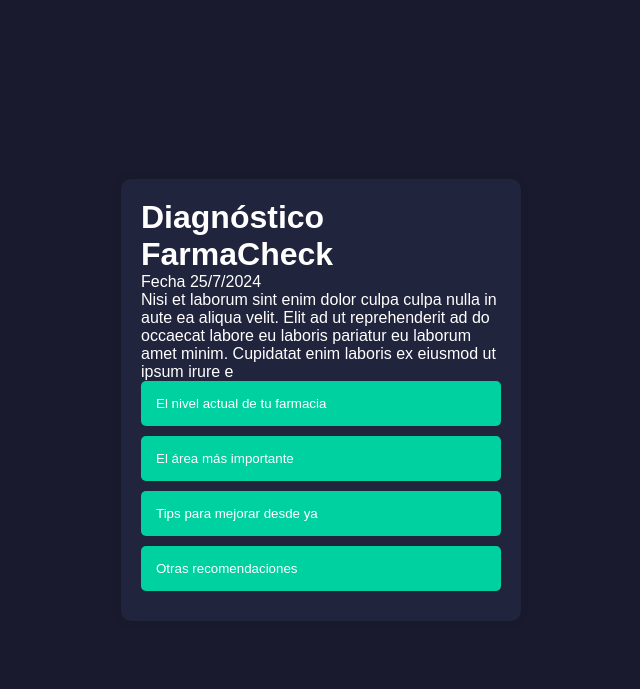
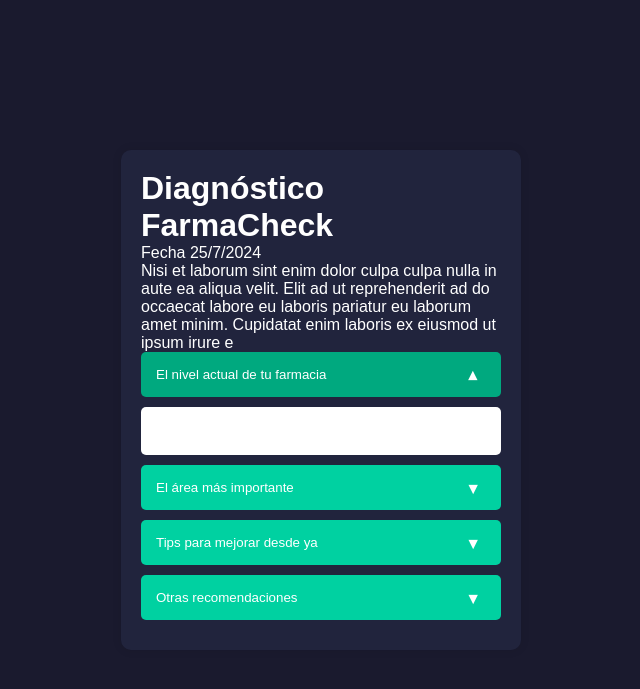
Before and after one commit to barrerot/farmacheck, a PHP site: page /diagnostico.php in a window 1280 px wide, after a click on "El nivel actual de tu farmacia". Shown: the top 689 px of the page, without its empty margins (319-959 px from the left). Run offline with PHP 8.4, Linux system fonts and the light colour scheme; the visitor is signed in with stand-in values (Sample User, id 1); tables that the repository leaves empty or names only in its code hold one stand-in row (values such as "Sample post").

Commit message:
diagnostico formed

```diff
--- a/diagnostico.php
+++ b/diagnostico.php
@@ -7,33 +7,42 @@
     die("Error de conexión: " . $mysqli->connect_error);
 }
 
-$session_id = $_SESSION['session_id'];
+$session_id = isset($_GET['session_id']) ? $_GET['session_id'] : $_SESSION['session_id'];
 
 // Obtener respuestas del cuestionario
-$result = $mysqli->query("SELECT p.necesidad, p.descripcion, r.respuesta FROM respuestas r JOIN preguntas p ON r.pregunta_id = p.id WHERE r.session_id = '$session_id'");
+$result = $mysqli->query("SELECT p.nivel, p.necesidad, p.descripcion, r.respuesta FROM respuestas r JOIN preguntas p ON r.pregunta_id = p.id WHERE r.session_id = '$session_id'");
 $respuestas = $result->fetch_all(MYSQLI_ASSOC);
 
+// Verificar si se obtuvieron respuestas
+if (empty($respuestas)) {
+    die("No se encontraron respuestas para la sesión proporcionada.");
+}
+
 // Determinar el nivel actual y el área más importante
+$niveles = ['Fundamental', 'Básico', 'Avanzado', 'Diferencial'];
 $nivel_actual = 'Fundamental';
 $areas_importantes = [];
+$contador_nos = 0;
+
 foreach ($respuestas as $respuesta) {
     if ($respuesta['respuesta'] === 'No') {
         $areas_importantes[] = $respuesta;
+        $contador_nos++;
+    }
+    if ($respuesta['respuesta'] === 'No' && in_array($respuesta['nivel'], $niveles)) {
+        $nivel_actual = $respuesta['nivel'];
     }
 }
 
+// Asegurarse de que hay al menos dos respuestas con "No" para mostrar el nivel
+if ($contador_nos < 2) {
+    $nivel_actual = 'Nivel insuficiente para determinar';
+}
+
 // Encontrar el área más importante (el item del cuestionario más alto marcado como "No")
-$area_mas_importante = !empty($areas_importantes) ? $areas_importantes[0] : ['necesidad' => 'No se encontraron áreas importantes', 'descripcion' => ''];
-
-// Obtener tips para mejorar (esto puede ser estático o basado en las respuestas)
-$tips_mejora = [
-    "Implementa un sistema de gestión para mejorar la eficiencia.",
-    "Capacita a tu personal en las mejores prácticas de atención al cliente.",
-    "Revisa tus inventarios y optimiza el stock para evitar pérdidas."
-];
+$area_mas_importante = !empty($areas_importantes) ? $areas_importantes[0] : ['necesidad' => 'No se encontraron áreas importantes', 'descripcion' => 'No hay áreas identificadas como más importantes en este momento.'];
 
 $mysqli->close();
-session_destroy();
 ?>
 
 <!DOCTYPE html>
@@ -43,9 +52,60 @@
     <meta name="viewport" content="width=device-width, initial-scale=1.0">
     <title>Diagnóstico FarmaCheck</title>
     <link rel="stylesheet" href="src/css/styles.css">
+    <style>
+        .accordion {
+            background-color: #00d1a1;
+            color: white;
+            cursor: pointer;
+            padding: 15px;
+            width: 100%;
+            text-align: left;
+            border: none;
+            outline: none;
+            transition: background-color 0.3s, transform 0.3s;
+            border-radius: 5px;
+            margin-bottom: 10px;
+            position: relative;
+        }
+
+        .accordion:hover,
+        .accordion.active {
+            background-color: #00a97f;
+        }
+
+        .accordion::after {
+            content: '\25BC';
+            font-size: 16px;
+            position: absolute;
+            right: 20px;
+            transition: transform 0.3s;
+        }
+
+        .accordion.active::after {
+            transform: rotate(180deg);
+        }
+
+        .panel {
+            display: none;
+            background-color: white;
+            color: black;
+            overflow: hidden;
+            padding: 15px;
+            border-radius: 5px;
+            margin-bottom: 10px;
+        }
+
+        .panel img {
+            width: 100%;
+            margin-bottom: 10px;
+        }
+
+        .active + .panel {
+            display: block;
+        }
+    </style>
     <script>
-        function toggleAccordion(id) {
-            var element = document.getElementById(id);
+        function toggleAccordion(element) {
             element.classList.toggle('active');
             var panel = element.nextElementSibling;
             if (panel.style.display === "block") {
@@ -61,36 +121,35 @@
         <h1>Diagnóstico FarmaCheck</h1>
         <p>Fecha <?php echo date('j/n/Y'); ?></p>
         <p>Nisi et laborum sint enim dolor culpa culpa nulla in aute ea aliqua velit. Elit ad ut reprehenderit ad do occaecat labore eu laboris pariatur eu laborum amet minim. Cupidatat enim laboris ex eiusmod ut ipsum irure e</p>
-        <button class="accordion" onclick="toggleAccordion('nivelActual')">El nivel actual de tu farmacia</button>
-        <div class="panel" id="nivelActual">
-            <img src="src/images/piramide.png" alt="Pirámide de Nivel">
-            <p>Tu farmacia está en nivel de lo <?php echo $nivel_actual; ?>.</p>
-            <p>Incididunt consequat eu ut incididunt officia pariatur commodo eiusmod ad culpa dolore qui.</p>
+
+        <button class="accordion" onclick="toggleAccordion(this)">El nivel actual de tu farmacia</button>
+        <div class="panel">
+            <?php if ($nivel_actual !== 'Nivel insuficiente para determinar'): ?>
+                <img src="src/images/<?php echo strtolower($nivel_actual); ?>.png" alt="Pirámide de Nivel">
+                <p>Tu farmacia está en nivel de lo <?php echo $nivel_actual; ?>.</p>
+            <?php else: ?>
+                <p><?php echo $nivel_actual; ?></p>
+            <?php endif; ?>
         </div>
 
-        <button class="accordion" onclick="toggleAccordion('areaImportante')">El área más importante</button>
-        <div class="panel" id="areaImportante">
+        <button class="accordion" onclick="toggleAccordion(this)">El área más importante</button>
+        <div class="panel">
             <p><?php echo htmlspecialchars($area_mas_importante['necesidad']); ?></p>
             <p><?php echo htmlspecialchars($area_mas_importante['descripcion']); ?></p>
         </div>
 
-        <button class="accordion" onclick="toggleAccordion('tipsMejora')">Tips para mejorar desde ya</button>
-        <div class="panel" id="tipsMejora">
+        <button class="accordion" onclick="toggleAccordion(this)">Tips para mejorar desde ya</button>
+        <div class="panel">
             <ul>
-                <?php foreach ($tips_mejora as $tip): ?>
-                    <li><?php echo $tip; ?></li>
+                <?php foreach ($areas_importantes as $area): ?>
+                    <li><?php echo htmlspecialchars($area['necesidad']) . ': ' . htmlspecialchars($area['descripcion']); ?></li>
                 <?php endforeach; ?>
             </ul>
         </div>
 
-        <button class="accordion" onclick="toggleAccordion('recomendaciones')">Otras recomendaciones</button>
-        <div class="panel" id="recomendaciones">
-            <p>Recomendaciones adicionales para tu farmacia.</p>
-            <form>
-                <input type="text" name="nombre" placeholder="Nombre (sin apellidos)">
-                <input type="email" name="email" placeholder="Email">
-                <button type="submit">¡Me Apunto!</button>
-            </form>
+        <button class="accordion" onclick="toggleAccordion(this)">Otras recomendaciones</button>
+        <div class="panel">
+            <iframe src="https://farmacias.danielsegarra.com/masterclasspiramide" width="100%" height="400" style="border: none;"></iframe>
         </div>
     </div>
 </body>
```
